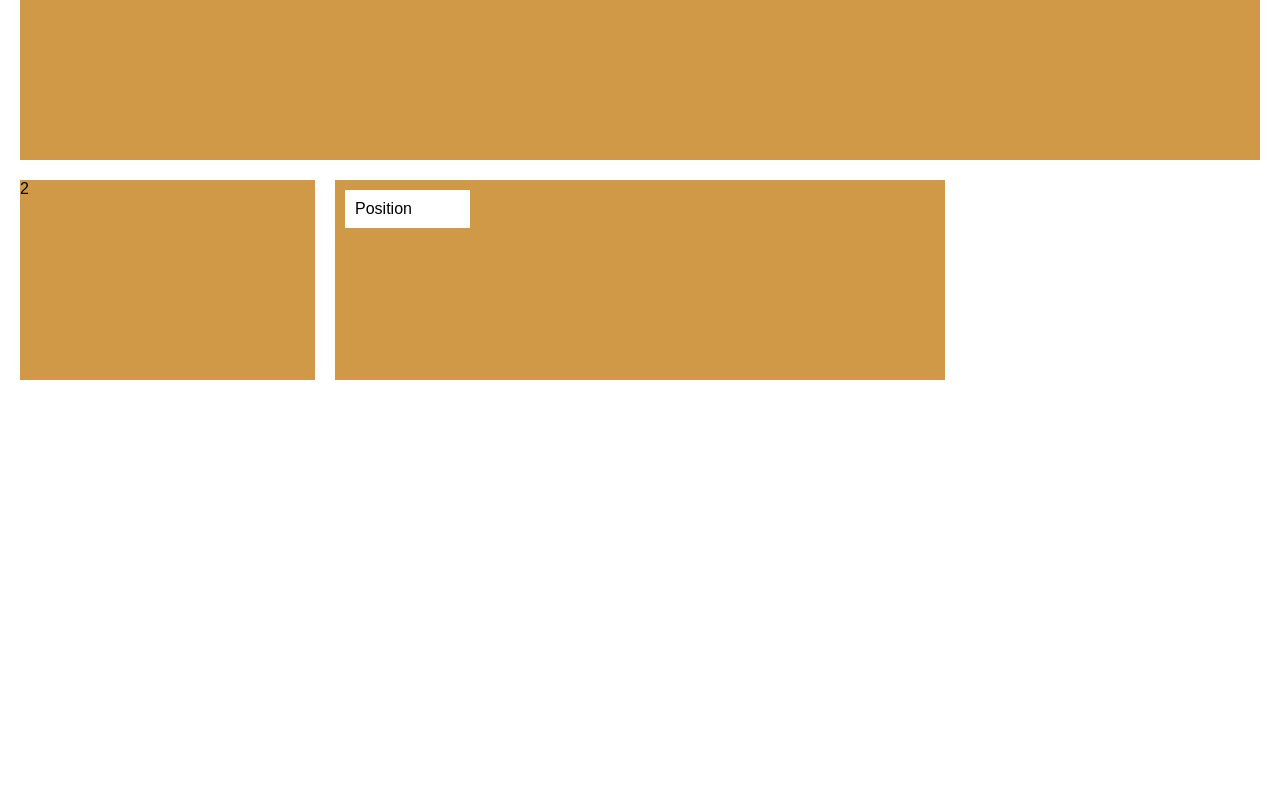
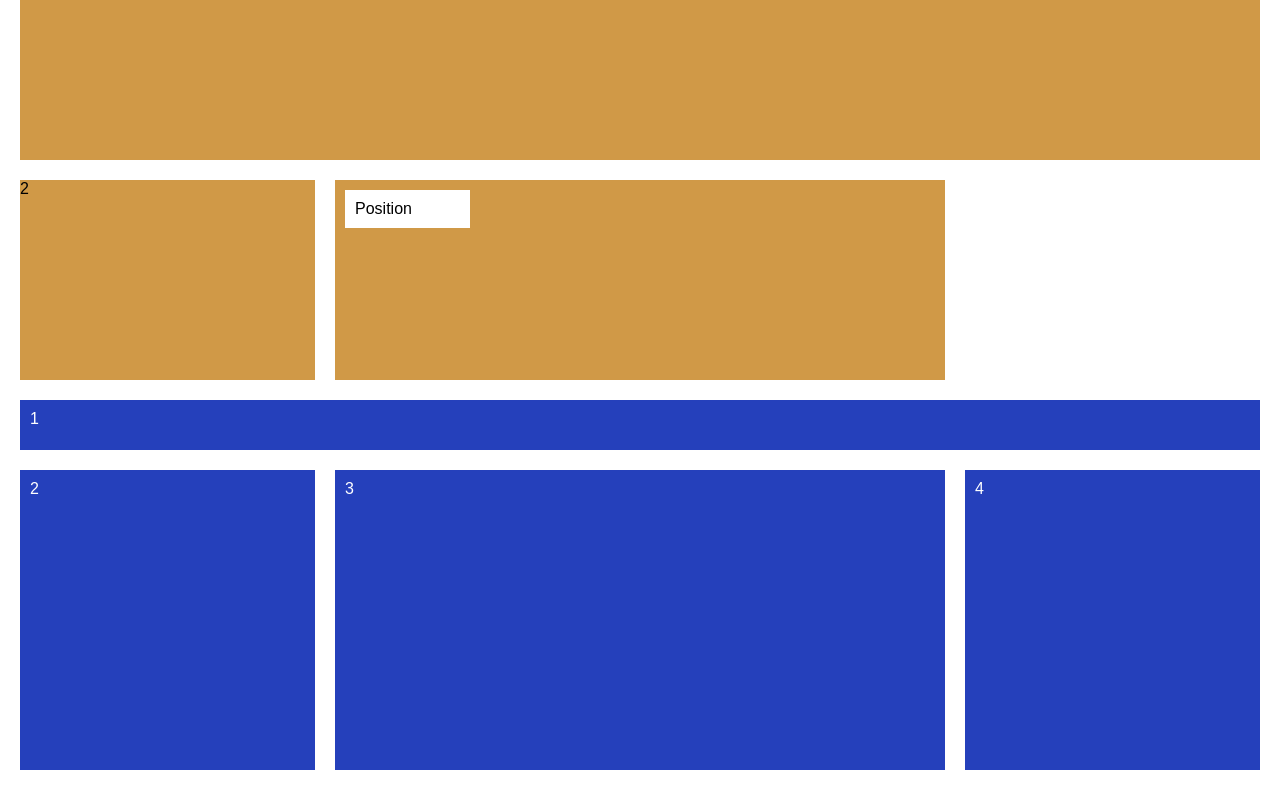
Before and after one commit to bdog72/css-grid-9, a React app: page / in a window 1280 px wide. Shown: the part 890-1680 px from the top of the page. Before the commit the page ends 1290 px from the top, so only its background shows below. Built offline with nearby package versions, Linux system fonts and the light colour scheme.

Commit message:
added another grid example

```diff
--- a/src/components/App.js
+++ b/src/components/App.js
@@ -16,6 +16,12 @@ export default class App extends Component {
         <div><p className='ab'>Position</p></div>
         <div>4</div>
       </div>
+      <div className='grid2'>
+        <div>1</div>
+        <div>2</div>
+        <div>3</div>
+        <div>4</div>
+      </div>
     </div>
   }
 }
--- a/src/styles/screen.scss
+++ b/src/styles/screen.scss
@@ -95,3 +95,37 @@ body {
   max-width: 125px;
   margin: 10px;
 }
+
+.grid2 {
+  display: grid;
+  grid-template: auto 300px / 1fr 1fr 1fr 1fr;
+  grid-template-areas:
+    'head head head head'
+    'side1 main main side2';
+  grid-auto-rows: 300px;
+  grid-gap: 20px;
+  margin-top: 20px;
+}
+
+.grid2 div:nth-child(1) {
+  grid-area: head;
+  height: 50px;
+}
+
+.grid2 div:nth-child(2) {
+  grid-area: side1;
+}
+
+.grid2 div:nth-child(3) {
+  grid-area: main;
+}
+
+.grid2 div:nth-child(4) {
+  grid-area: side2;
+}
+
+.grid2 div {
+  background-color: rgb(37, 64, 187);
+  color: white;
+  padding: 10px;
+}
```
